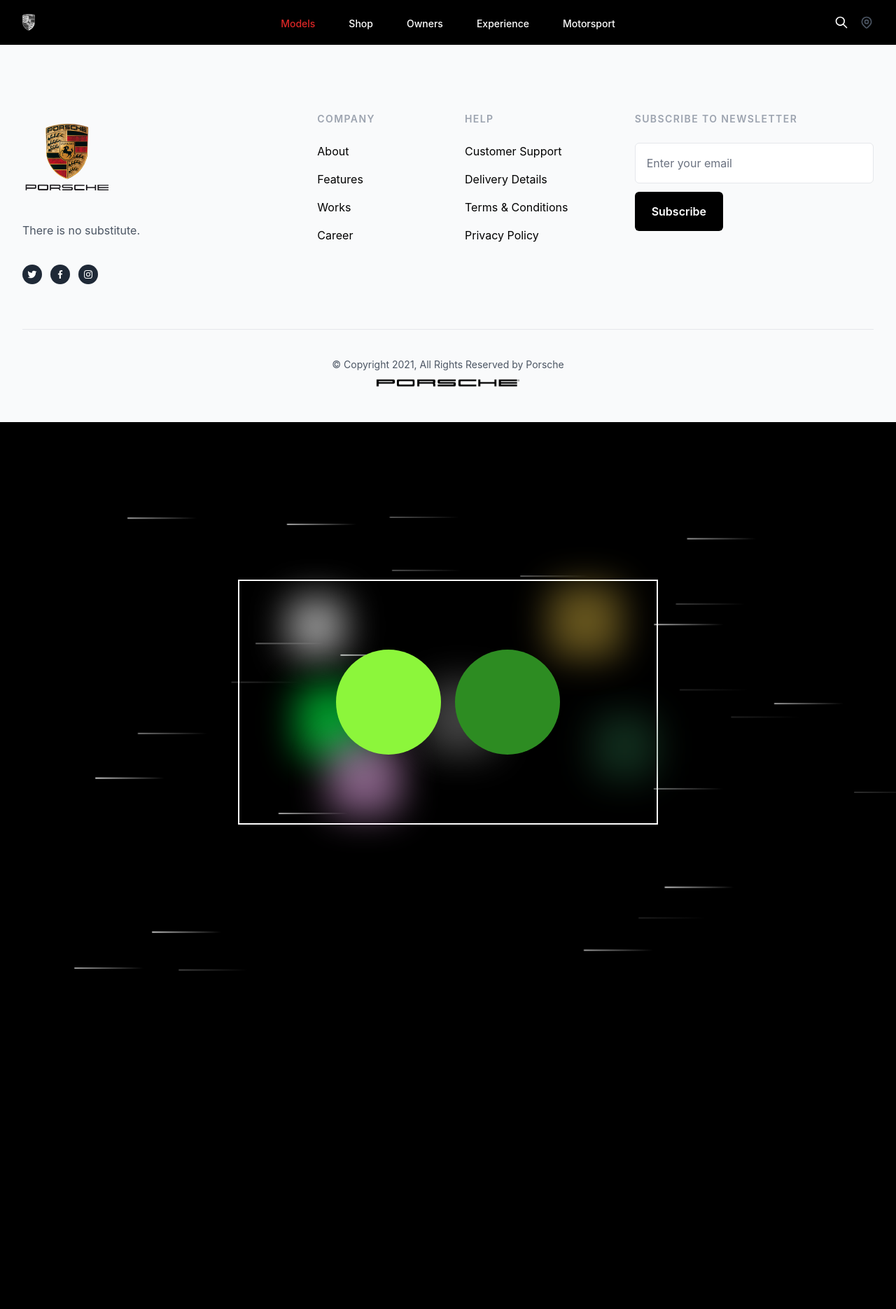
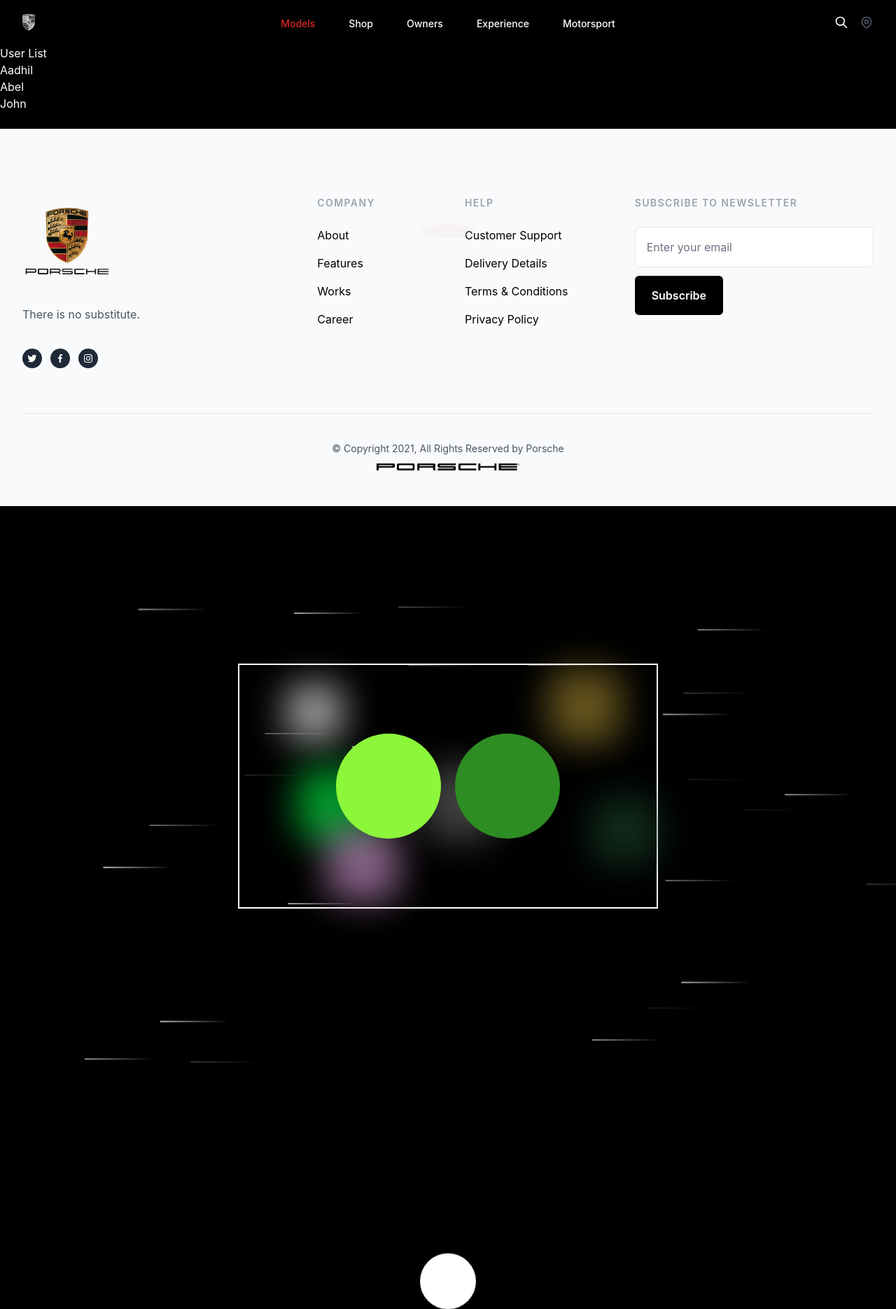
Before and after one commit to aadhilnizar/React-, a React (Create React App) app: page /exp in a window 1280 px wide. Shown: the whole page at 70% size. Before the commit the page ends 1403 px from the top, so only its background shows below. Built offline with nearby package versions, Linux system fonts and the light colour scheme; a web font is replaced by a local one.

Commit message:
tried dynamic routing

```diff
--- a/package.json
+++ b/package.json
@@ -23,12 +23,10 @@
     "flowbite": "^3.1.2",
     "flowbite-react": "^0.12.9",
     "git": "^0.1.5",
-    "i18next": "^25.5.2",
     "lucide-react": "^0.544.0",
     "react": "^19.1.1",
     "react-bootstrap": "^2.10.10",
     "react-dom": "^19.1.1",
-    "react-i18next": "^16.0.0",
     "react-multi-carousel": "^2.8.6",
     "react-redux": "^9.2.0",
     "react-router-dom": "^7.9.1",
@@ -69,7 +67,7 @@
     "autoprefixer": "^10.4.21",
     "postcss": "^8.5.6",
     "tailwindcss": "^3.4.18",
-    "typescript": "^4.9.5"
+    "typescript": "^5.9.3"
   },
   "description": "This project was bootstrapped with [Create React App](https://github.com/facebook/create-react-app).",
   "main": "postcss.config.js",
--- a/src/App.js
+++ b/src/App.js
@@ -3,7 +3,6 @@ import { useSelector, useDispatch } from "react-redux";
 import { toggleTheme } from "./components/Basic Tasks/ThemeSlice";
 import { addToCart, removeFromCart, clearCart } from "./components/Basic Tasks/CartSlice";
 import { toggleLanguage } from "./components/Basic Tasks/LanguageSlice";
-import { useTranslation } from "react-i18next";
 import { BrowserRouter as Router, Routes, Route } from "react-router-dom";
 import { Suspense ,lazy } from "react";
 
@@ -20,6 +19,10 @@ import LoginCustomHook from "./components/Register Login Custom Hook/LoginCustom
 import RegisterCustomHook from "./components/Register Login Custom Hook/RegisterCustomHook";
 import { MessageProvider } from "./components/Register Login Custom Hook/MessageContext";
 import Styling from "./components/CssStylings/Styling";
+import BallAnimation from "./components/CssStylings/BallAnimation";
+import Experience from "./components/PageDesign/Experience";
+import UserExp from "./components/PageDesign/UserExp";
+
 
 
 
@@ -41,16 +44,18 @@ function Counter() {
     </Suspense>
   }
 />
-
+        <Route path="/exp/" element={<Experience/>} />
+         <Route path="/exp/:id" element={<UserExp/>} />
         <Route path="/owners" element={<Owners />} />
         <Route path="/login" element={<LoginCustomHook />} />
         <Route path="/register" element={<RegisterCustomHook />} />
 
-        {/* <Route path="/select" element={<SelectInput />} /> */}
+        <Route path="/select" element={<SelectInput />} />
       </Routes>
 
-      <Footer />
+      // <Footer />
       <Styling />
+      <BallAnimation />
     </div>
   );
 }
--- /dev/null
+++ b/src/components/CssStylings/BallAnimation.js
@@ -0,0 +1,16 @@
+import React from 'react'
+
+function BallAnimation() {
+
+
+
+
+  return (
+    <div >
+        <div className='ball-shadow '></div>
+        <div className='ball rounded-full w-20 h-20 bg-white '></div>
+    </div>
+  )
+}
+
+export default BallAnimation
--- /dev/null
+++ b/src/components/PageDesign/Experience.js
@@ -0,0 +1,25 @@
+import React from 'react'
+import { Link } from 'react-router-dom';
+
+function Experience() {
+
+    const users = [
+    { id: 1, name: "Aadhil" },
+    { id: 2, name: "Abel" },
+    { id: 3, name: "John" },
+  ];
+
+  return (
+    <div className='text-white '>
+         <h2>User List</h2>
+      {users.map((user) => (
+        <p key={user.id}>
+          {/* Link to dynamic route */}
+          <Link to={`/exp/${user.id}`}>{user.name}</Link>
+        </p>
+      ))}
+    </div>
+  )
+}
+
+export default Experience
--- a/src/components/PageDesign/NavBar.js
+++ b/src/components/PageDesign/NavBar.js
@@ -6,7 +6,7 @@ const navigation = [
   { name: "Models", href: "/" , current: true },
   { name: "Shop", href: "/shop", current: false },
   { name: "Owners", href: "/owners", current: false },
-  { name: "Experience", href: "#", current: false },
+  { name: "Experience", href: "/exp", current: false },
   { name: "Motorsport", href: "#", current: false },
 ];
 
--- /dev/null
+++ b/src/components/PageDesign/UserExp.js
@@ -0,0 +1,18 @@
+import React from 'react'
+import { useParams } from 'react-router-dom'
+
+function UserExp() {
+
+    const {id} =useParams();
+
+
+  return (
+    <div className='text-white'><h1>User Profile</h1>
+    <div>
+        User ID : {id}
+    </div>
+    </div>
+  )
+}
+
+export default UserExp
--- a/src/index.css
+++ b/src/index.css
@@ -235,3 +235,43 @@ code {
   z-index: 2;
 
 }
+.ball {
+  position: relative;
+  animation: bounce 2s ease-in-out infinite alternate;
+  margin-top: 200px;
+  margin-left: auto;
+  margin-right: auto;
+}
+
+@keyframes bounce {
+  0%, 100% {
+    transform: translateY(100px);
+    animation-timing-function: cubic-bezier(0.3, 0, 0.5, 1)
+  }
+  50% {
+    transform: translateY(-100px);
+  }
+}
+
+.ball-shadow {
+  position: absolute;
+  width: 80px;
+  height: 20px;
+  background-color: #f1bfbf80;
+  border-radius: 50%;
+  top: 320px;
+  left: 50%;
+  transform: translateX(-50%);
+  animation: shadowScale 2s ease-in-out infinite alternate;
+}
+
+@keyframes shadowScale {
+  0%, 100% {
+    transform: translateX(-50%) scale(1);
+    opacity: 0.1;
+  }
+  50% {
+    transform: translateX(-50%) scale(0.7);
+    opacity: 1;
+  }
+}
```
Also changed, not shown: tsconfg.json (added, +8 -0 lines), components.json (added), 1 other file (tests, documents, lock files or other folders).
